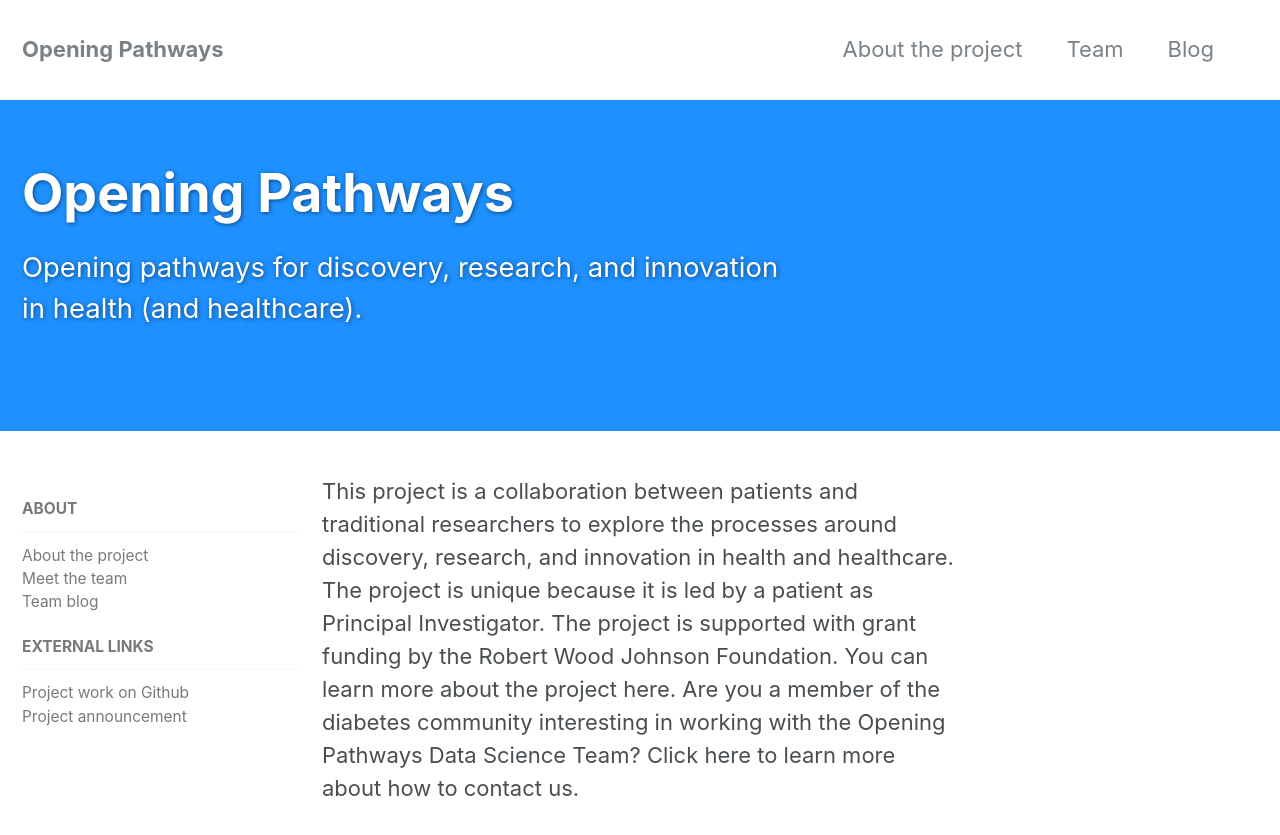
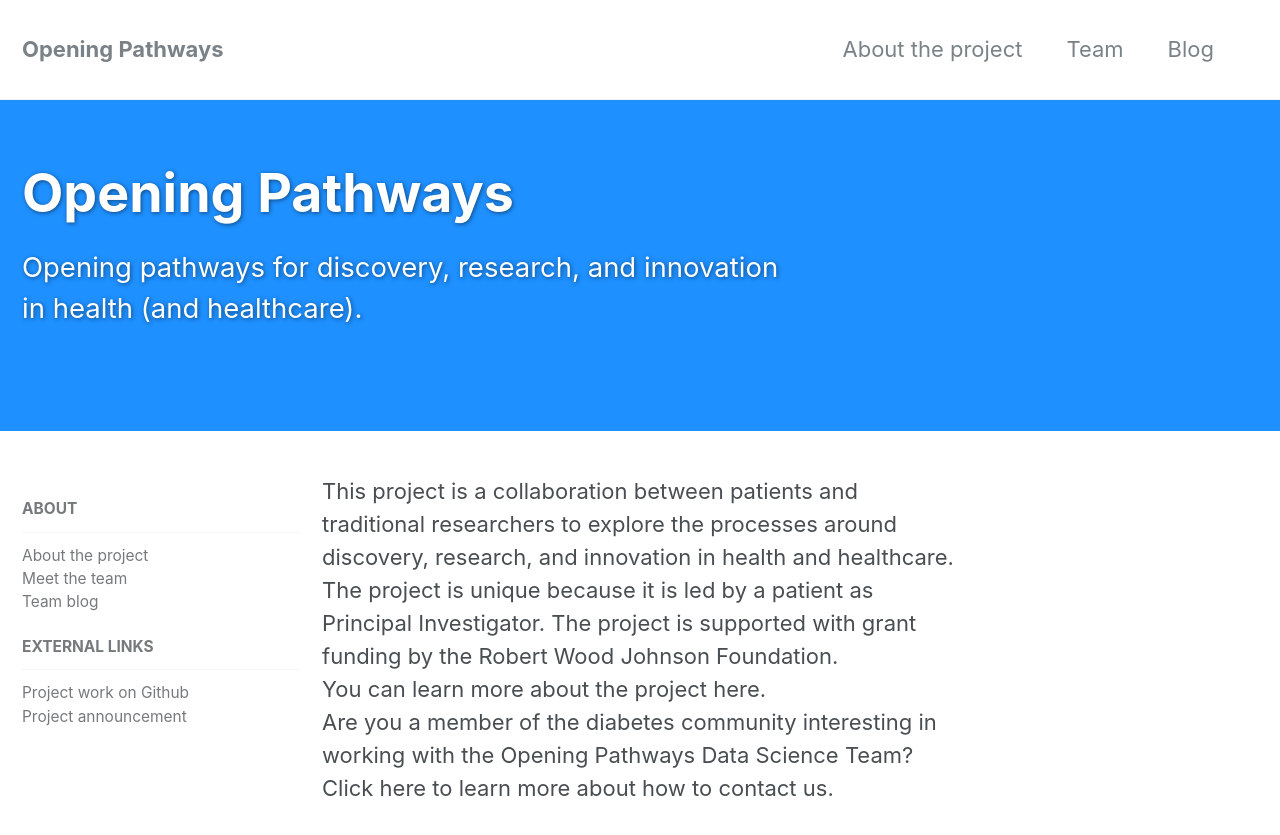
Before and after one commit to opening-pathways/website, a Jekyll site: the page built from index.html, in a window 1280 px wide and 900 px high. Shown: the top 835 px of the window. Built offline with Jekyll 4.4.1, drawn with Linux system fonts in a browser that asks for light colours.

```diff
--- a/index.html
+++ b/index.html
@@ -8,6 +8,7 @@ header:
 
 This project is a collaboration between patients and traditional researchers to explore the processes around discovery, research, and innovation in health and healthcare. The project is unique because it is led by a patient as Principal Investigator. The project is supported with grant funding by the Robert Wood Johnson Foundation.
 
-You can <a href="/about">learn more about the project here</a>.
 
-Are you a member of the diabetes community interesting in working with the Opening Pathways Data Science Team? <a href="/work-with-data-science-team">Click here to learn more about how to contact us</a>.
+<br>You can <a href="/about">learn more about the project here</a>.
+
+<br>Are you a member of the diabetes community interesting in working with the Opening Pathways Data Science Team? <a href="/work-with-data-science-team">Click here to learn more about how to contact us</a>.
```
